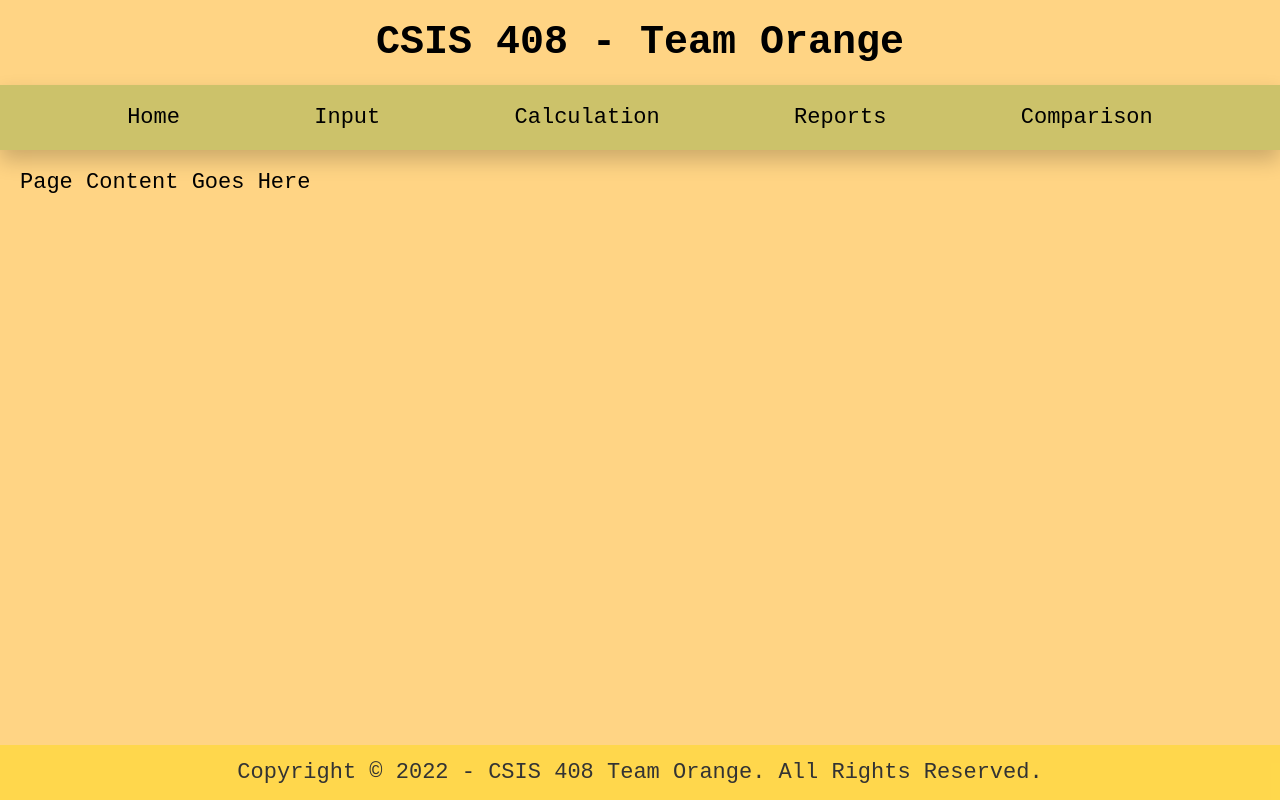
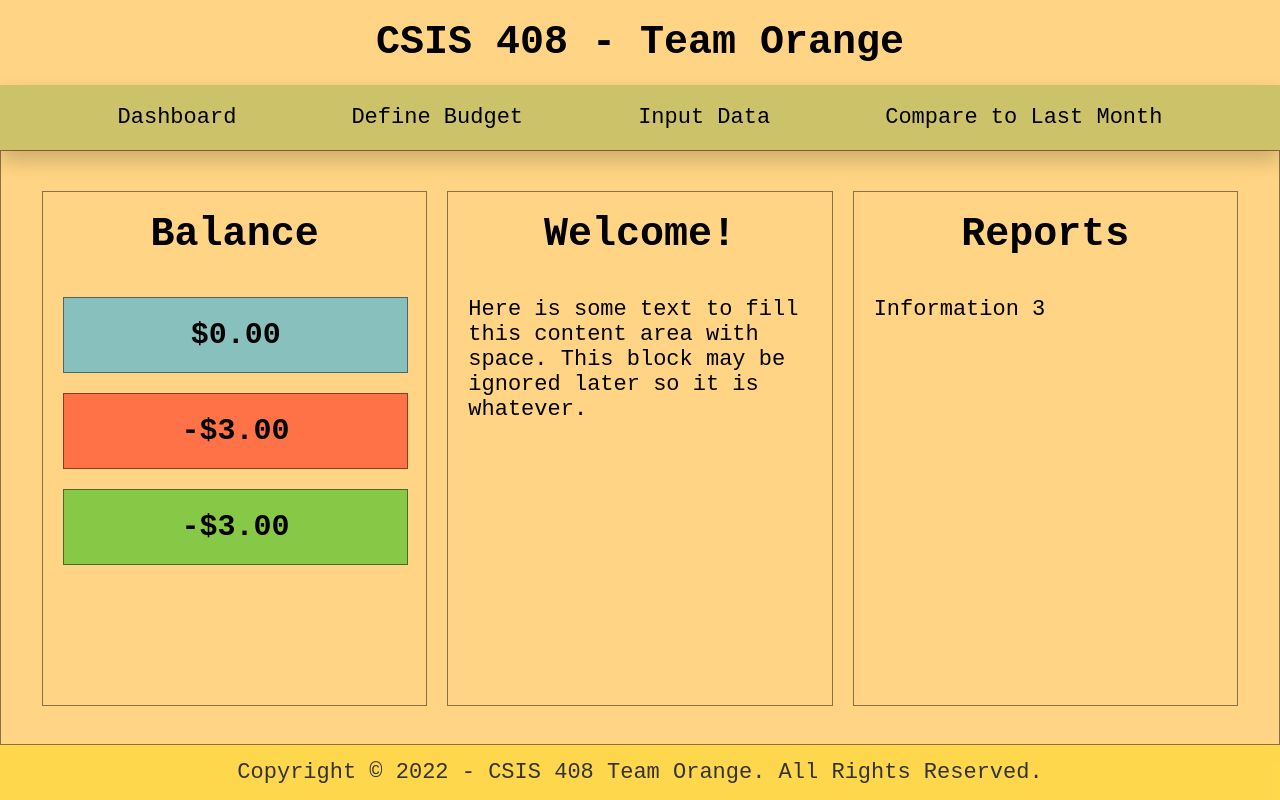
Before and after one commit to ksherbert259/CSIS408_TEAM02, a plain HTML site: page project/index.html in a window 1280 px wide. Drawn offline with Linux system fonts and the light colour scheme.

Commit message:
Updated: Landing Page for Budgeting Tool. Added: Examples made in how each section may look.

```diff
--- a/project/css/base.css
+++ b/project/css/base.css
@@ -90,7 +90,7 @@ nav a:hover {
 
 /* Base Page CSS */
 .PAGE {
-  margin: 20px;
+  padding: 40px;
 }
 
 /* Footer CSS */
@@ -100,3 +100,54 @@ nav a:hover {
   background-color: #FFD848EE;
   text-align: center;
 }
+
+/* Page Layouts */
+.PAGE > div,
+.PAGE.split_1 > div {
+  width: 100%;
+}
+
+.PAGE.split_2 > div {
+  width: 50%;
+}
+
+.PAGE.split_3 > div {
+  width: 32%;
+}
+
+.PAGE[class*="split_"] {
+  gap: 20px;
+  display: flex;
+  justify-content: center;
+  border: 1px solid #00000077;
+}
+
+.PAGE[class*="split_"] > div {
+  border: 1px solid #00000077;
+  height: 100%;
+}
+
+.PAGE[class*="split_"] > div > h1{
+  text-align: center;
+}
+
+.wrapper {
+  margin: 20px;
+}
+
+.balance {
+  width: 100%;
+  margin-bottom: 20px;
+  text-align: center;
+  border: 1px solid #00000077;
+  background-color: #00AAFF77;
+}
+
+.balance.expense {
+  background-color: #FF000077;
+}
+
+.balance.total {
+  background-color: #00BB0077;
+  margin-bottom: 0px;
+}
--- a/project/css/mobile.css
+++ b/project/css/mobile.css
@@ -1,9 +1,6 @@
-@media screen and (max-width: 700px) {
-  .HEAD {
-    text-align: initial;
-  }
-
+@media screen and (max-width: 980px) {
   nav {
+    margin: 0;
     padding: 0;
     flex-direction: column;
     justify-content: center;
@@ -16,4 +13,18 @@
     padding-bottom: 10px; */
   }
 
+  .PAGE {
+    display: flex;
+    flex-direction: column;
+  }
+
+  .PAGE.split_3 > div {
+    display: block;
+    width: 100%;
+  }
+
+  .PAGE.split_2 > div {
+    display: block;
+    width: 100%;
+  }
 }
--- a/project/index.html
+++ b/project/index.html
@@ -12,15 +12,39 @@
       <div class="HEAD">
         <h1>CSIS 408 - Team Orange</h1>
         <nav>
-          <a href="index.html">Home</a>
-          <a href="">Input</a>
-          <a href="">Calculation</a>
-          <a href="">Reports</a>
-          <a href="">Comparison</a>
+          <a href="index.html">Dashboard</a>
+          <a href="">Define Budget</a>
+          <a href="">Input Data</a>
+          <a href="">Compare to Last Month</a>
         </nav>
       </div>
-      <div class="PAGE">
-        <p>Page Content Goes Here</p>
+      <div class="PAGE split_3">
+        <div> <!-- This most likely will pull data from local storage and fill income, expenses, and calculate the total-->
+          <h1>Balance</h1>
+          <div class="wrapper">
+            <div class="balance income">
+              <h3>$0.00</h3>
+            </div>
+            <div class="balance expense">
+              <h3>-$3.00</h3>
+            </div>
+            <div class="balance total">
+              <h3>-$3.00</h3>
+            </div>
+          </div>
+        </div>
+        <div> <!-- Welcome Message -->
+          <h1>Welcome!</h1>
+          <div class="wrapper">
+            <p>Here is some text to fill this content area with space. This block may be ignored later so it is whatever. </p>
+          </div>
+        </div>
+        <div> <!-- Report Display -- Discuss best way to implement -->
+          <h1>Reports</h1>
+          <div class="wrapper">
+            <p>Information 3</p>
+          </div>
+        </div>
       </div>
       <div class="FOOT">
         <p>Copyright &copy; 2022 - CSIS 408 Team Orange. All Rights Reserved.</p>
```
